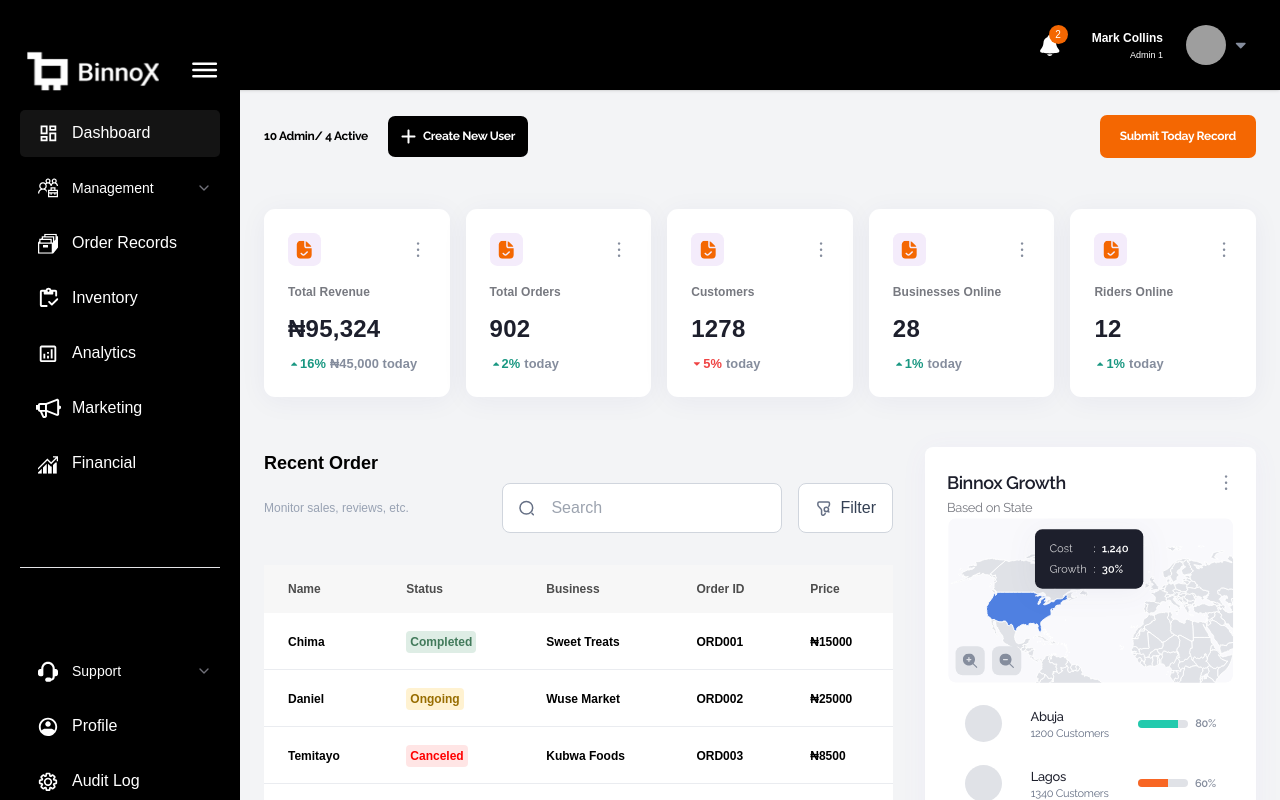
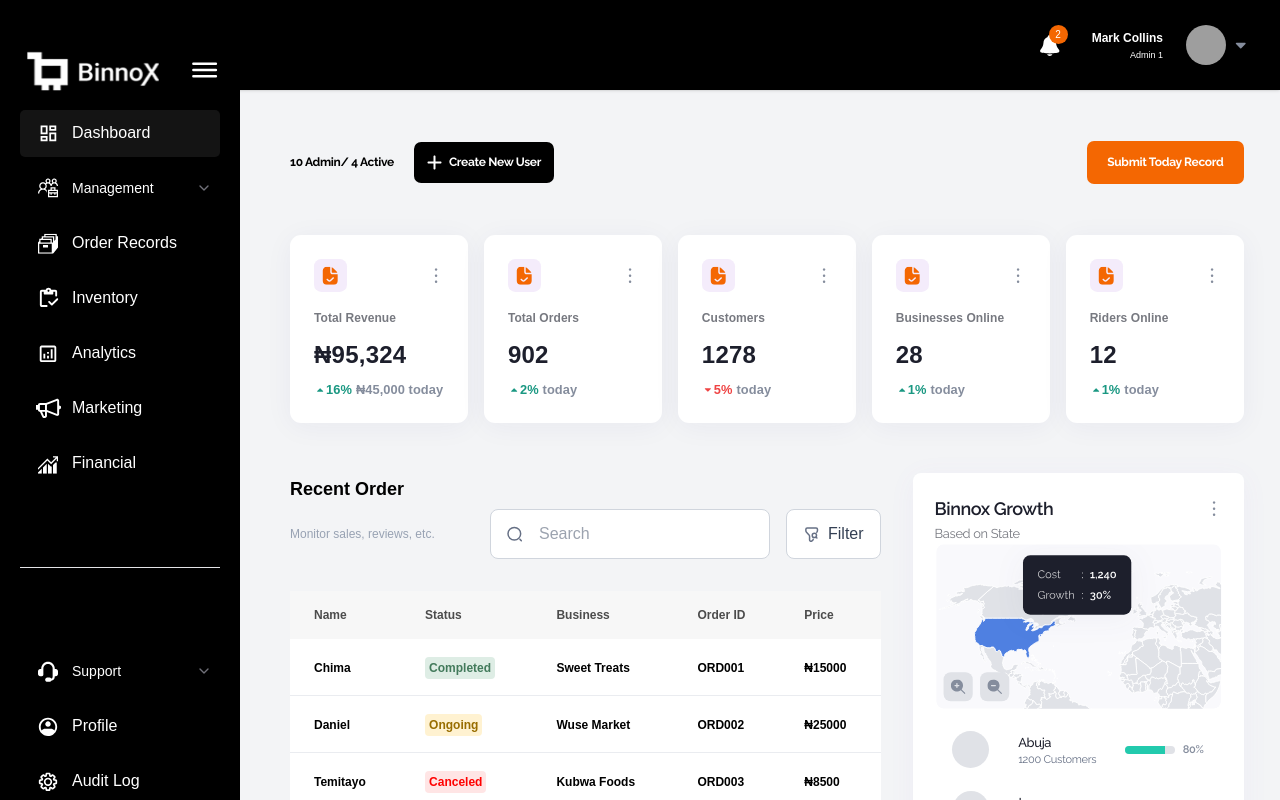
Before and after one commit to Binnox-Global/binnox-admin, a Next.js app: page /dashboard in a window 1280 px wide. Shown: the top 800 px of the page. Built offline with nearby package versions, Linux system fonts and the light colour scheme; grey boxes are pictures that could not be loaded.

Commit message:
fix: adjust padding in DashboardLayout component for improved layout

```diff
--- a/src/app/dashboard/layout.tsx
+++ b/src/app/dashboard/layout.tsx
@@ -32,7 +32,7 @@ const DashboardLayout: React.FC<DashboardLayoutProps> = ({ children }) => {
         } flex flex-col flex-1 min-h-[100vh] relative `}
       >
         {/* Page Content */}
-        <main className=" p-6 bg-gray-100 relative mt-[90px]  min-h-[100%]">
+        <main className=" p-[50px] bg-gray-100 relative mt-[90px]  min-h-[100%]">
           {children}
         </main>
       </div>
```
